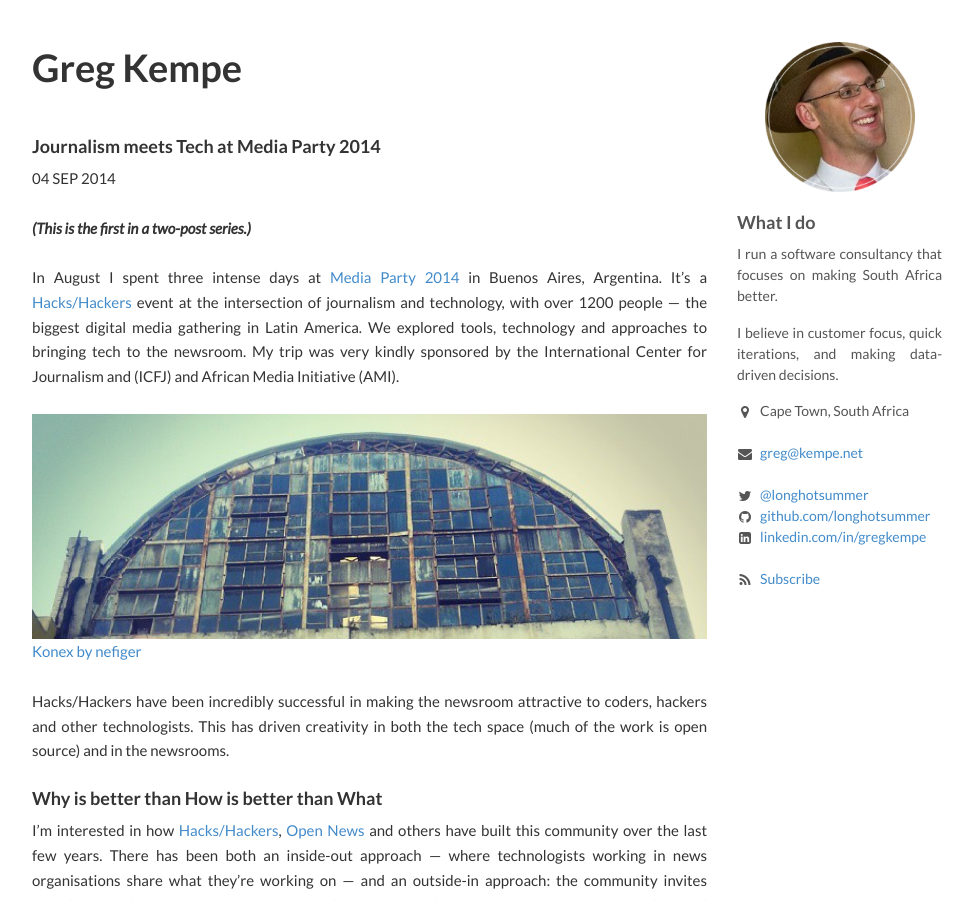
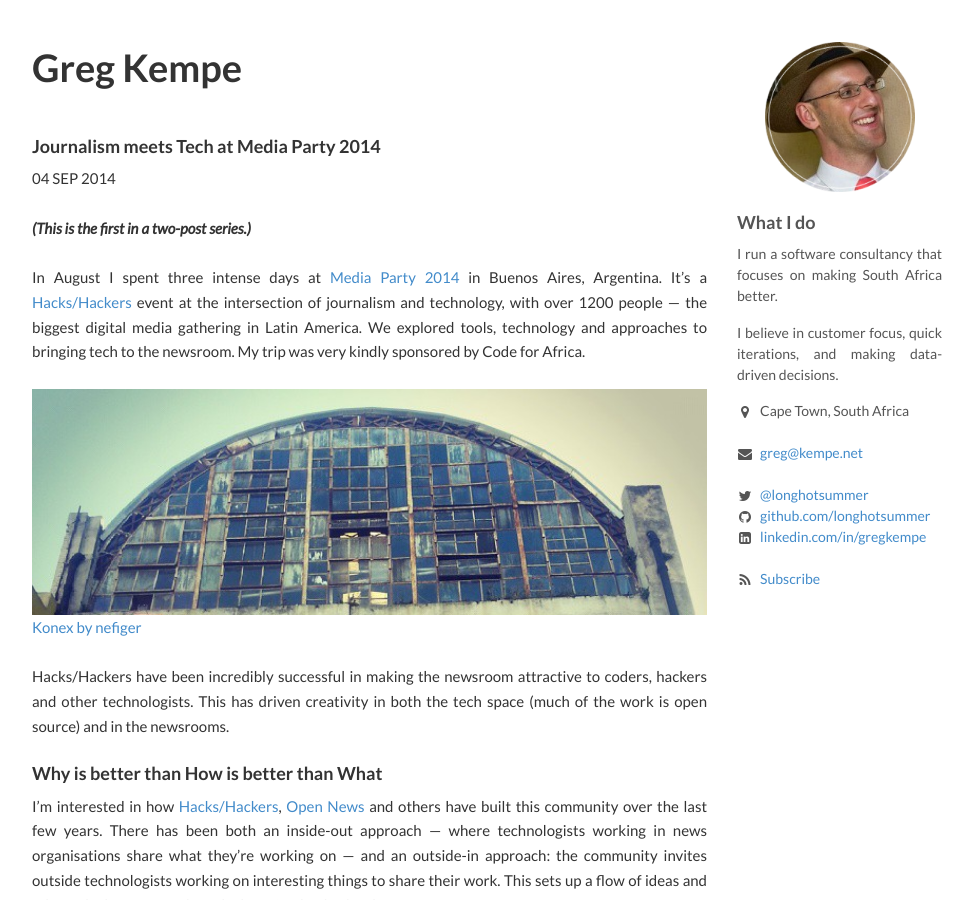
Before and after one commit to longhotsummer/longhotsummer.github.io, a Jekyll site: the page built from _posts/2014-09-04-media-part-part-one.md, in a window 1280 px wide and 900 px high. Shown: the whole window, without its empty margins (153-1126 px from the left). Built offline with Jekyll 4.4.1, drawn with Linux system fonts in a browser that asks for light colours; nearby versions of some CDN libraries; Markdown is read by kramdown in place of the engine named in the settings; comment, search, counter and statistics services are not loaded.

Commit message:
Correct funder

```diff
--- a/_posts/2014-09-04-media-part-part-one.md
+++ b/_posts/2014-09-04-media-part-part-one.md
@@ -6,7 +6,7 @@ date: 2014-09-04
 
 ***(This is the first in a two-post series.)***
 
-In August I spent three intense days at [Media Party 2014](http://mediaparty.info/2014/) in Buenos Aires, Argentina. It’s a [Hacks/Hackers](http://hackshackers.com/) event at the intersection of journalism and technology, with over 1200 people — the biggest digital media gathering in Latin America. We explored tools, technology and approaches to bringing tech to the newsroom. My trip was very kindly sponsored by the International Center for Journalism and (ICFJ) and African Media Initiative (AMI).
+In August I spent three intense days at [Media Party 2014](http://mediaparty.info/2014/) in Buenos Aires, Argentina. It’s a [Hacks/Hackers](http://hackshackers.com/) event at the intersection of journalism and technology, with over 1200 people — the biggest digital media gathering in Latin America. We explored tools, technology and approaches to bringing tech to the newsroom. My trip was very kindly sponsored by Code for Africa.
 
 <img src="/images/konex-top.png" style="width: 100%">
 [Konex by nefiger](http://instagram.com/p/sSLQN1zMPd/)
```
